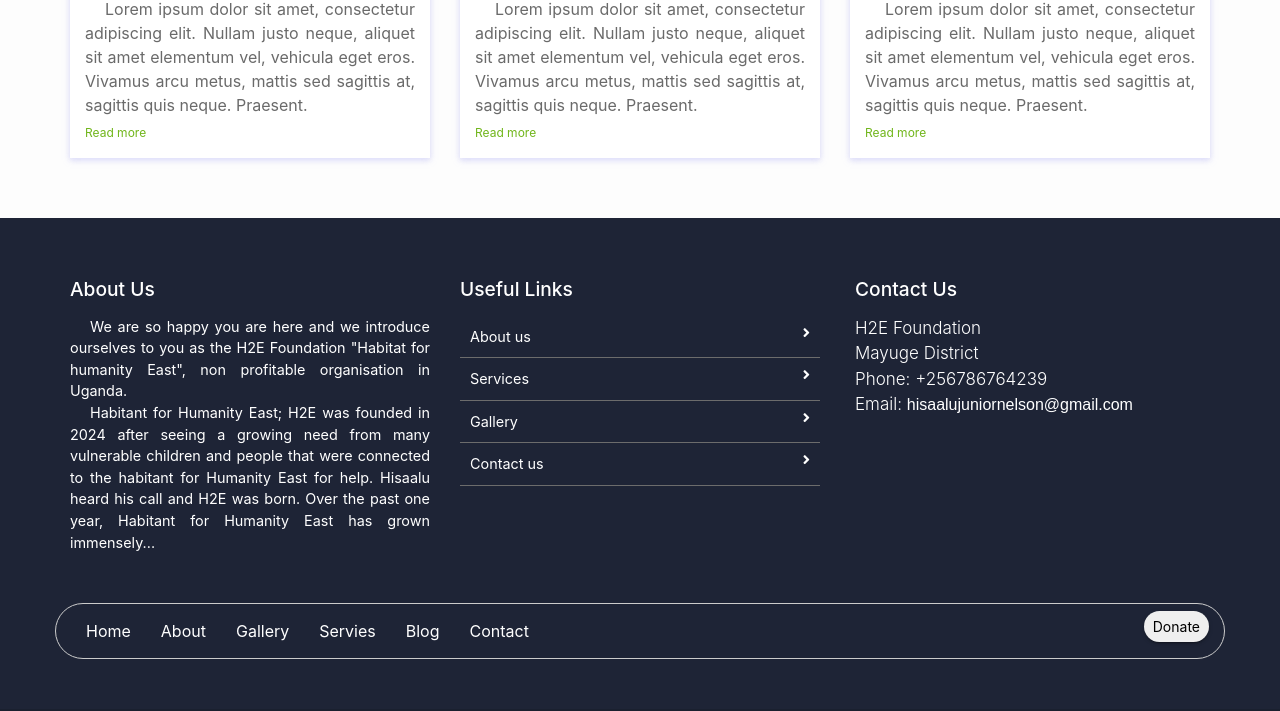
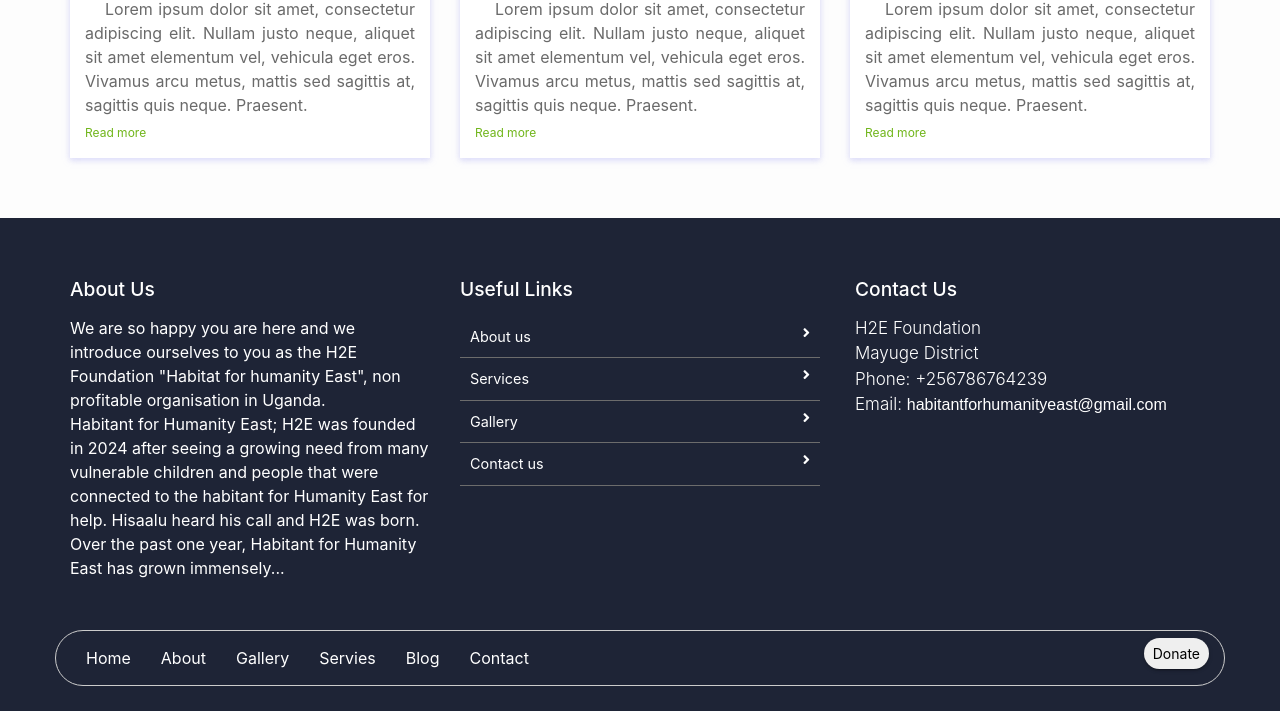
Before and after one commit to Hisaalu/H2E-Foundation, a plain HTML site: page blog.html in a window 1280 px wide. Shown: the part 1237-1948 px from the top of the page. Drawn offline with Linux system fonts and the light colour scheme.

Commit message:
Updated the blog page

```diff
--- a/blog.html
+++ b/blog.html
@@ -26,7 +26,7 @@
                     <ul class="ulleft">
                         <li>
                             <i class="far fa-envelope"></i>
-                            hisaalujuniornelson@gmail.com
+                            habitantforhumanityeast@gmail.com
                             <span>|</span></li>
                         <li>
                             <i class="fas fa-phone-volume"></i>
@@ -254,12 +254,19 @@
             <div class="row">
                 <div class="col-md-4 col-sm-12">
                     <h2>About Us</h2>
-                    <p>
-                        We are so happy you are here and we introduce ourselves to you as the H2E Foundation "Habitat for humanity East", non profitable organisation in Uganda.
-                    </p>
-                    <p>
-                        Habitant for Humanity East; H2E was founded in 2024 after seeing a growing need from many vulnerable children and people that were connected to the habitant for Humanity East for help. Hisaalu heard his call and H2E was born. Over the past one year, Habitant for Humanity East has grown immensely...
-                    </p>
+                    <div>
+                        We are so happy you are here and we introduce ourselves
+                        to you as the H2E Foundation "Habitat for humanity East",
+                        non profitable organisation in Uganda.
+                    </div>
+                    <div>
+                        Habitant for Humanity East; H2E was founded in 2024 after
+                        seeing a growing need from many vulnerable children and
+                        people that were connected to the habitant for Humanity
+                        East for help. Hisaalu heard his call and H2E was born.
+                        Over the past one year, Habitant for Humanity East has
+                        grown immensely...
+                    </div>
                 </div>
                 <div class="col-md-4 col-sm-12">
                     <h2>Useful Links</h2>
@@ -277,7 +284,7 @@
                         H2E Foundation <br>
                         Mayuge District <br>
                         Phone: +256786764239 <br>
-                        Email: <a href="mailto:hisaalujuniornelson@gmail.com" class="">hisaalujuniornelson@gmail.com</a><br>
+                        Email: <a href="habitantforhumanityeast@gmail.com" class="">habitantforhumanityeast@gmail.com</a><br>
                     </address>
 
 
```
